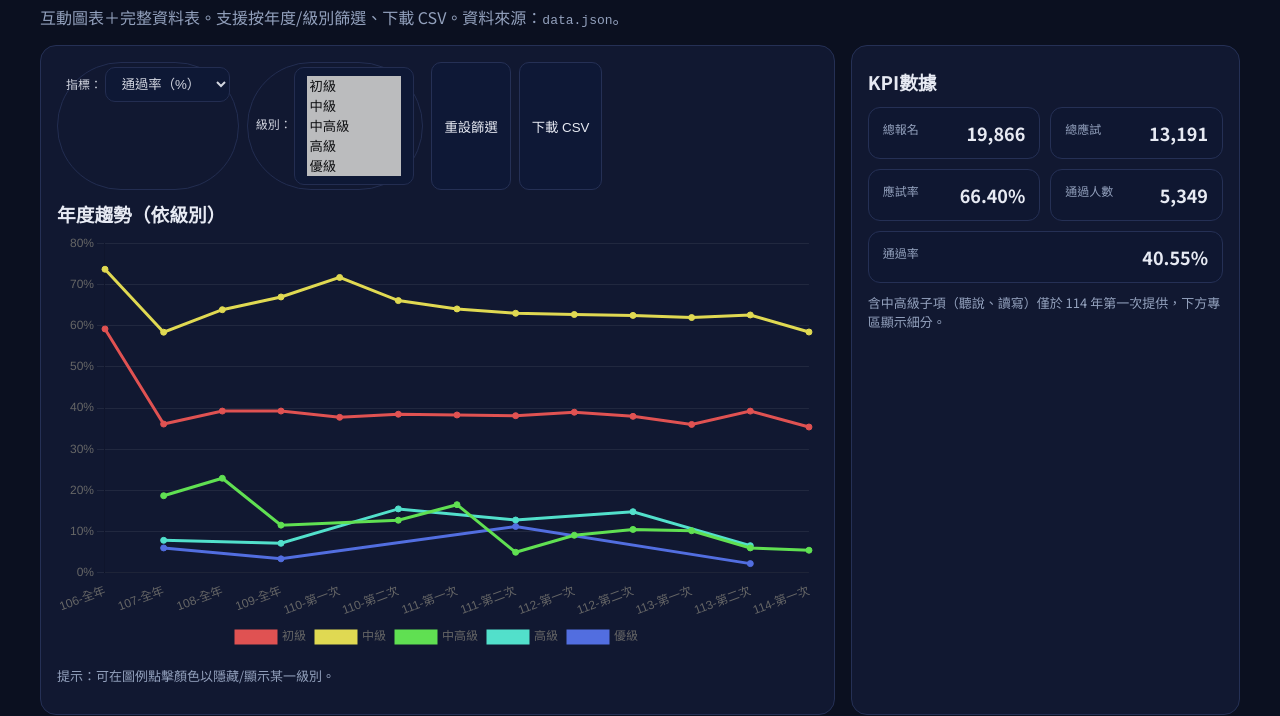
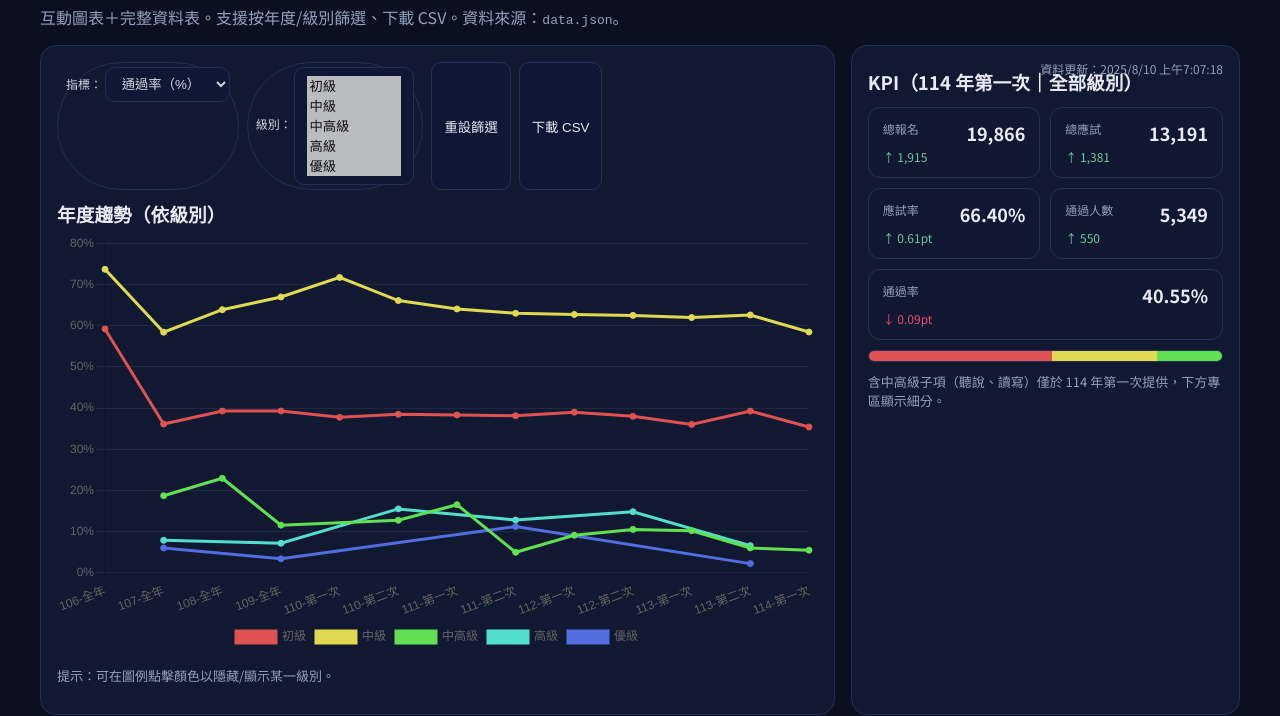
Before and after one commit to ss1111119/indigenous-language-exam-stats, a plain HTML site: page index.html in a window 1280 px wide. Shown: the part 87-803 px from the top of the page. Drawn offline with nearby package versions, Linux system fonts and the light colour scheme.

Commit message:
修正右邊顯示

```diff
--- a/index.html
+++ b/index.html
@@ -9,18 +9,20 @@
   <link href="https://fonts.googleapis.com/css2?family=Noto+Sans+TC:wght@400;600;700&display=swap" rel="stylesheet">
   <script src="https://cdn.jsdelivr.net/npm/chart.js@4.4.3/dist/chart.umd.min.js"></script>
   <style>
-    :root{ --bg:#0b1020; --panel:#111831; --ink:#e7eaf3; --muted:#93a1bd; --accent:#7aa2f7; --grid:#253055; }
+    :root{ --bg:#0b1020; --panel:#111831; --ink:#e7eaf3; --muted:#93a1bd; --accent:#7aa2f7; --grid:#253055; --ok:#74c69d; --bad:#ef476f; --meh:#9aa7bd;}
     html,body{margin:0;background:var(--bg);color:var(--ink);font-family:'Noto Sans TC',system-ui,-apple-system,Segoe UI,Roboto,Helvetica,Arial,'Apple Color Emoji','Segoe UI Emoji'}
     .wrap{max-width:1200px;margin:32px auto;padding:0 16px 64px}
     h1{font-size:clamp(24px,3vw,36px);margin:0 0 8px}
     p.lead{color:var(--muted);margin-top:0}
     .grid{display:grid;gap:16px;grid-template-columns:repeat(12,1fr)}
-    .card{grid-column:span 12;background:var(--panel);border:1px solid var(--grid);border-radius:16px;padding:16px}
+    .card{grid-column:span 12;background:var(--panel);border:1px solid var(--grid);border-radius:16px;padding:16px;position:relative}
     @media (min-width:900px){.span6{grid-column:span 6}.span4{grid-column:span 4}.span8{grid-column:span 8}}
     .row{display:flex;flex-wrap:wrap;gap:8px;align-items:center}
-    .kpi{display:grid;grid-template-columns:1fr auto;gap:4px;padding:12px 14px;border-radius:12px;background:#0f1731;border:1px solid var(--grid)}
+    .kpi{display:grid;grid-template-columns:1fr auto;gap:2px 6px;padding:12px 14px;border-radius:12px;background:#0f1731;border:1px solid var(--grid)}
     .kpi .label{color:var(--muted);font-size:12px}
     .kpi .value{font-size:18px;font-weight:700}
+    .kpi .delta{grid-column:1 / -1; font-size:12px}
+    .delta.up{color:var(--ok)} .delta.down{color:var(--bad)} .delta.flat{color:var(--meh)}
     .toolbar{display:flex;flex-wrap:wrap;gap:8px}
     select,button{background:#0e1836;color:var(--ink);border:1px solid var(--grid);border-radius:10px;padding:8px 12px}
     button:hover{filter:brightness(1.1)}
@@ -33,6 +35,9 @@
     .chip{font-size:12px;color:var(--ink);opacity:.9;border:1px solid var(--grid);padding:4px 8px;border-radius:999px}
     .foot{color:var(--muted);text-align:center;margin-top:24px}
     a{color:var(--accent)}
+    .stamp{position:absolute;top:14px;right:16px;color:var(--muted);font-size:12px}
+    .micro{margin-top:10px;border:1px solid var(--grid);border-radius:8px;overflow:hidden;height:10px;display:flex}
+    .micro span{display:block;height:100%}
   </style>
 </head>
 <body>
@@ -72,14 +77,31 @@
       </div>
 
       <div class="card span4">
-        <h3 style="margin:6px 0 12px">KPI數據</h3>
+        <div class="stamp">資料更新：<span id="dataStamp">—</span></div>
+        <h3 id="kpiTitle" style="margin:6px 0 12px">KPI（114 年第一次｜全部級別）</h3>
         <div class="grid" style="grid-template-columns:repeat(2,1fr);gap:10px">
-          <div class="kpi"><div class="label">總報名</div><div class="value" id="kpiApplied">—</div></div>
-          <div class="kpi"><div class="label">總應試</div><div class="value" id="kpiAttended">—</div></div>
-          <div class="kpi"><div class="label">應試率</div><div class="value" id="kpiExamRate">—</div></div>
-          <div class="kpi"><div class="label">通過人數</div><div class="value" id="kpiPassed">—</div></div>
-          <div class="kpi" style="grid-column:span 2"><div class="label">通過率</div><div class="value" id="kpiPassRate">—</div></div>
+          <div class="kpi">
+            <div class="label">總報名</div><div class="value" id="kpiApplied">—</div>
+            <div class="delta" id="kpiAppliedDelta">—</div>
+          </div>
+          <div class="kpi">
+            <div class="label">總應試</div><div class="value" id="kpiAttended">—</div>
+            <div class="delta" id="kpiAttendedDelta">—</div>
+          </div>
+          <div class="kpi">
+            <div class="label">應試率</div><div class="value" id="kpiExamRate">—</div>
+            <div class="delta" id="kpiExamRateDelta">—</div>
+          </div>
+          <div class="kpi">
+            <div class="label">通過人數</div><div class="value" id="kpiPassed">—</div>
+            <div class="delta" id="kpiPassedDelta">—</div>
+          </div>
+          <div class="kpi" style="grid-column:span 2">
+            <div class="label">通過率</div><div class="value" id="kpiPassRate">—</div>
+            <div class="delta" id="kpiPassRateDelta">—</div>
+          </div>
         </div>
+        <div id="kpiMicroStack" class="micro" aria-label="級別分布（報名人數占比）"></div>
         <p class="note" style="margin-top:10px">含中高級子項（聽說、讀寫）僅於 114 年第一次提供，下方專區顯示細分。</p>
       </div>
 
@@ -139,12 +161,16 @@
   </div>
 
 <script>
+const RAW_URL = 'https://raw.githubusercontent.com/ss1111119/indigenous-language-exam-stats/main/data.json';
+
 // ===== 讀取 data.json 並初始化 =====
 let rows = [];
 (async function init(){
   try{
-    const res = await fetch('https://raw.githubusercontent.com/ss1111119/indigenous-language-exam-stats/main/data.json');
+    const res = await fetch(RAW_URL);
     rows = await res.json(); // 你的 data.json 為陣列
+    const lm = res.headers.get('Last-Modified');
+    document.getElementById('dataStamp').textContent = lm ? new Date(lm).toLocaleString('zh-TW') : '—';
     boot();
   }catch(e){
     console.error('讀取 data.json 失敗：', e);
@@ -174,7 +200,6 @@ function boot(){
   buildSplit();
   renderTable();
   selfTest();
-  runTests(); // 簡易測試
 
   // 綁定事件
   document.getElementById('yearFilter').addEventListener('change', ()=>{
@@ -195,62 +220,139 @@ function boot(){
   document.getElementById('downloadCsvBtn').addEventListener('click', downloadCSV);
 }
 
+// ===== 工具：目標選擇、彙總、比較、格式 =====
+const TERM_ORDER = { '全年':0, '第一次':1, '第二次':2 };
+const LEVELS_ALL = ['初級','中級','中高級','高級','優級'];
+const palette = (i)=> `hsl(${(i*57)%360} 70% 60%)`;
+function preferTermSequence(){ return ['第一次','第二次','全年']; }
+
+function pickTarget(yf, tf){
+  // 回傳 {year, term}
+  if(yf !== 'all' && tf !== 'all') return {year:Number(yf), term:tf};
+  if(yf !== 'all'){
+    for(const t of preferTermSequence()){
+      if(rows.some(r=>String(r.year)===yf && r.term===t)) return {year:Number(yf), term:t};
+    }
+  }
+  const yearsDesc = [...new Set(rows.map(r=>r.year))].sort((a,b)=>b-a);
+  for(const y of yearsDesc){
+    for(const t of preferTermSequence()){
+      if(rows.some(r=>r.year===y && r.term===t)) return {year:y, term:t};
+    }
+  }
+  return null;
+}
+
+function getScopeRows(target){
+  return rows.filter(r=> r.year===target.year && r.term===target.term && !r.level.includes('中高級-') && r.level!=='總計');
+}
+function aggregate(scopeRows, selectedLevels){
+  const allSelected = LEVELS_ALL.every(l=> selectedLevels.includes(l)) || selectedLevels.length===0;
+  if(allSelected){
+    const total = rows.find(r=> r.year===scopeRows[0]?.year && r.term===scopeRows[0]?.term && r.level==='總計');
+    if(total) return {...total};
+  }
+  const filtered = scopeRows.filter(r=> selectedLevels.includes(r.level));
+  const sum = (arr,k)=> arr.reduce((a,x)=> a + (Number(x[k])||0), 0);
+  const applied = sum(filtered,'applied');
+  const attended = sum(filtered,'attended');
+  const passed   = sum(filtered,'passed');
+  const examRate = applied>0 ? attended/applied*100 : null;
+  const passRate = attended>0 ? passed/attended*100 : null;
+  return { applied, attended, passed, examRate, passRate, year:scopeRows[0]?.year, term:scopeRows[0]?.term };
+}
+
+function pickComparisonTargets(target){
+  // 上一期：同年上一個場次（第二次→第一次；第一次→無）
+  let prev=null;
+  if(target.term==='第二次'){
+    prev = {year:target.year, term:'第一次'};
+  }
+  // 去年同期：去年同場次（若不存在則 null）
+  const yoy = rows.some(r=>r.year===target.year-1 && r.term===target.term)
+    ? {year:target.year-1, term:target.term} : null;
+  return {prev, yoy};
+}
+function renderDelta(curr, prev, isRate=false){
+  if(prev==null || curr==null) return {text:'—', cls:'flat'};
+  const delta = curr - prev;
+  const small = isRate ? 0.1 : (prev===0 ? (delta===0?0:Infinity) : Math.abs(delta/prev*100)<0.1);
+  if(small===true) return {text:'≈', cls:'flat'};
+  const arrow = delta>0 ? '↑' : '↓';
+  const val = isRate ? Math.abs(delta).toFixed(2)+'pt' : Math.abs(delta).toLocaleString('zh-TW');
+  return {text:`${arrow} ${val}`, cls: delta>0 ? 'up':'down'};
+}
+function fmtInt(n){ return n==null? '—' : Number(n).toLocaleString('zh-TW'); }
+function fmtPct(n){ return n==null? '—' : Number(n).toFixed(2)+'%'; }
+
+// 迷你堆疊條：以報名人數占比顯示
+function renderMicroStack(scopeRows, selectedLevels){
+  const wrap = document.getElementById('kpiMicroStack');
+  wrap.innerHTML = '';
+  const data = scopeRows
+    .filter(r=> selectedLevels.includes(r.level))
+    .map((r,i)=>({level:r.level, value:Number(r.applied)||0, color:palette(i)}));
+  const total = data.reduce((a,x)=>a+x.value,0);
+  if(total<=0){ wrap.style.display='none'; return; }
+  wrap.style.display='flex';
+  data.forEach((d,i)=>{
+    const span = document.createElement('span');
+    span.style.width = (d.value/total*100)+'%';
+    span.style.background = d.color;
+    span.title = `${d.level}: ${fmtInt(d.value)}（${(d.value/total*100).toFixed(1)}%）`;
+    wrap.appendChild(span);
+  });
+}
+
 // ===== KPI（會依下拉選單 + 級別變動） =====
 function setKPIByFilters(){
-  const yf = document.getElementById('yearFilter').value; // 'all' or year string
-  const tf = document.getElementById('termFilter').value; // 'all' or term
+  const yf = document.getElementById('yearFilter').value;
+  const tf = document.getElementById('termFilter').value;
   const selectedLevels = Array.from(document.getElementById('levelSelect').selectedOptions).map(o=>o.value);
-
-  // 取得目標年度/場次（偏好順序：第一次 > 第二次 > 全年）
-  let target = null;
-  if(yf !== 'all' && tf !== 'all'){
-    target = { year: Number(yf), term: tf };
-  } else if(yf !== 'all'){
-    const pref = ['第一次','第二次','全年'];
-    for(const p of pref){
-      if(rows.some(r=>String(r.year)===yf && r.term===p)) { target = { year:Number(yf), term:p }; break; }
-    }
-  } else {
-    const yearsDesc = [...new Set(rows.map(r=>r.year))].sort((a,b)=>b-a);
-    const pref = ['第一次','第二次','全年'];
-    outer: for(const y of yearsDesc){
-      for(const p of pref){ if(rows.some(r=>r.year===y && r.term===p)){ target={year:y, term:p}; break outer; } }
-    }
-  }
+  const target = pickTarget(yf, tf);
   if(!target) return;
 
-  // 範圍列（同年同場次），排除『總計』與中高級細分
-  const scopeRows = rows.filter(r=> r.year===target.year && r.term===target.term && !r.level.includes('中高級-') && r.level!=='總計');
+  const scopeRows = getScopeRows(target);
+  const curr = aggregate(scopeRows, selectedLevels);
 
-  // 僅保留被選到的級別
-  const filtered = scopeRows.filter(r=> selectedLevels.includes(r.level));
+  // 標題
+  const levelsTitle = selectedLevels.length===0 || selectedLevels.length===LEVELS_ALL.length
+    ? '全部級別' : selectedLevels.join('、');
+  document.getElementById('kpiTitle').textContent = `KPI（${target.year} 年${target.term}｜${levelsTitle}）`;
 
-  // 若全選且有『總計』，用『總計』（避免四捨五入差）
-  let k = null;
-  const allLevels = ['初級','中級','中高級','高級','優級'];
-  const isAllSelected = allLevels.every(l=> selectedLevels.includes(l)) || selectedLevels.length===0;
-  if(isAllSelected){
-    k = rows.find(r=> r.year===target.year && r.term===target.term && r.level==='總計');
+  // 比較
+  const {prev, yoy} = pickComparisonTargets(target);
+  let prevAgg=null, yoyAgg=null;
+  if(prev){ prevAgg = aggregate(getScopeRows(prev), selectedLevels); }
+  if(yoy){ yoyAgg = aggregate(getScopeRows(yoy), selectedLevels); }
+
+  // 渲染主數字
+  document.getElementById('kpiApplied').textContent  = fmtInt(curr.applied);
+  document.getElementById('kpiAttended').textContent = fmtInt(curr.attended);
+  document.getElementById('kpiExamRate').textContent = fmtPct(curr.examRate);
+  document.getElementById('kpiPassed').textContent   = fmtInt(curr.passed);
+  document.getElementById('kpiPassRate').textContent = fmtPct(curr.passRate);
+
+  // 渲染差異（優先和上一期比較；若無上一期則顯示去年同期）
+  function paintDelta(elId, currVal, prevVal, isRate=false){
+    const el = document.getElementById(elId);
+    const base = prevAgg ? prevVal : (yoyAgg ? (isRate? yoyAgg[elId.replace('kpi','').replace('Delta','').toLowerCase()] : null) : null);
   }
+  const dApplied = renderDelta(curr.applied, prevAgg?.applied ?? yoyAgg?.applied, false);
+  const dAttend  = renderDelta(curr.attended, prevAgg?.attended ?? yoyAgg?.attended, false);
+  const dExam    = renderDelta(curr.examRate, prevAgg?.examRate ?? yoyAgg?.examRate, true);
+  const dPassed  = renderDelta(curr.passed, prevAgg?.passed ?? yoyAgg?.passed, false);
+  const dPass    = renderDelta(curr.passRate, prevAgg?.passRate ?? yoyAgg?.passRate, true);
 
-  // 否則動態彙總（加權計算比率）
-  if(!k){
-    const sum = (arr, key)=> arr.reduce((acc,x)=> acc + (Number(x[key]) || 0), 0);
-    const applied = sum(filtered,'applied');
-    const attended = sum(filtered,'attended');
-    const passed   = sum(filtered,'passed');
-    const examRate = applied>0 ? (attended/applied*100) : null;
-    const passRate = attended>0 ? (passed/attended*100) : null;
-    k = { applied, attended, passed, examRate, passRate };
-  }
+  const setD = (id, d)=>{ const e=document.getElementById(id); e.textContent=d.text; e.className='delta '+d.cls; };
+  setD('kpiAppliedDelta', dApplied);
+  setD('kpiAttendedDelta', dAttend);
+  setD('kpiExamRateDelta', dExam);
+  setD('kpiPassedDelta',  dPassed);
+  setD('kpiPassRateDelta',dPass);
 
-  const fmtInt = (n)=> n==null? '—' : Number(n).toLocaleString('zh-TW');
-  const fmtPct = (n)=> n==null? '—' : Number(n).toFixed(2)+'%';
-  document.getElementById('kpiApplied').textContent  = fmtInt(k.applied);
-  document.getElementById('kpiAttended').textContent = fmtInt(k.attended);
-  document.getElementById('kpiExamRate').textContent = fmtPct(k.examRate);
-  document.getElementById('kpiPassed').textContent   = fmtInt(k.passed);
-  document.getElementById('kpiPassRate').textContent = fmtPct(k.passRate);
+  // 迷你堆疊條
+  renderMicroStack(scopeRows, selectedLevels);
 }
 
 // ===== 年度趨勢（折線） =====
@@ -259,14 +361,12 @@ function buildTrendChart(){
   const ctx = document.getElementById('trendChart');
   const metric = document.getElementById('metricSelect').value;
   const levelsSel = Array.from(document.getElementById('levelSelect').selectedOptions).map(o=>o.value);
-  const termOrder = { '全年':0, '第一次':1, '第二次':2 };
   const labels = [...new Set(rows.map(r=>`${r.year}-${r.term}`))].sort((a,b)=>{
     const [ya,ta]=a.split('-'); const [yb,tb]=b.split('-');
     if(ya!==yb) return Number(ya)-Number(yb);
-    return termOrder[ta]-termOrder[tb];
+    return TERM_ORDER[ta]-TERM_ORDER[tb];
   });
-  const palette = (i)=> `hsl(${(i*57)%360} 70% 60%)`;
-  const lvls = ['初級','中級','中高級','高級','優級'].filter(l=>levelsSel.includes(l));
+  const lvls = LEVELS_ALL.filter(l=>levelsSel.includes(l));
   const datasets = lvls.map((lvl,i)=>({
     label:lvl,
     data: labels.map(lbl=>{
@@ -285,7 +385,7 @@ function buildTrendChart(){
       responsive:true, maintainAspectRatio:false,
       interaction:{mode:'nearest',intersect:false},
       scales:{
-        y:{ grid:{color:'rgba(255,255,255,0.07)'}, ticks:{ callback:v=> metric.includes('Rate')? v+'%': v } },
+        y:{ grid:{color:'rgba(255,255,255,0.07)'}, ticks:{ callback:v=> (metric.includes('Rate')? v+'%': v) } },
         x:{ grid:{display:false} }
       },
       plugins:{ legend:{ position:'bottom' } }
@@ -300,17 +400,14 @@ function buildStacked(){
   stackedChart && stackedChart.destroy();
   const labels = [...new Set(rows.map(r=>`${r.year}-${r.term}`))].filter(l=>!l.endsWith('合計')).sort();
   const lvls=['初級','中級','中高級','高級','優級'];
-  const palette = (i)=> `hsl(${(i*57+10)%360} 70% 55%)`;
   const datasets = lvls.map((lvl,i)=>({
-    label:lvl,
-    backgroundColor:palette(i),
+    label:lvl, backgroundColor:palette(i),
     data: labels.map(lbl=>{
       const [y,t]=lbl.split('-');
       const rec=rows.find(r=>r.year==y && r.term===t && r.level===lvl);
       return rec? rec.applied:0;
     })
   }));
-
   stackedChart = new Chart(ctx,{
     type:'bar',
     data:{labels,datasets},
@@ -329,7 +426,6 @@ function buildGrouped(){
   groupedChart && groupedChart.destroy();
   const labels = [...new Set(rows.map(r=>`${r.year}-${r.term}`))].sort();
   const lvls=['初級','中級','中高級','高級','優級'];
-  const palette=(i)=>`hsl(${(i*57+200)%360} 70% 55%)`;
   const datasets = lvls.map((lvl,i)=>({
     label:lvl, backgroundColor:palette(i),
     data: labels.map(lbl=>{
@@ -338,7 +434,6 @@ function buildGrouped(){
       return rec? rec.passRate: null;
     })
   }));
-
   groupedChart = new Chart(ctx,{
     type:'bar',
     data:{labels,datasets},
@@ -357,7 +452,6 @@ function buildSplit(){
   splitChart && splitChart.destroy();
   const items = rows.filter(r=>r.year===114 && r.term==='第一次' && r.level.startsWith('中高級-'));
   const labels = items.map(i=>i.level.replace('中高級-',''));
-
   splitChart = new Chart(ctx,{
     type:'bar',
     data:{
@@ -416,21 +510,7 @@ function toCSV(){
 function downloadCSV(){
   const blob = new Blob([toCSV()], {type:'text/csv;charset=utf-8;'});
   const url = URL.createObjectURL(blob);
-  const a = document.createElement('a');
-  a.href=url; a.download='exam_stats_106_114.csv';
-  a.click(); URL.revokeObjectURL(url);
-}
-
-// ===== 簡易測試（不影響功能） =====
-function runTests(){
-  try{
-    console.assert(typeof trendChart?.update === 'function', 'trendChart 應建立完成');
-    console.assert(typeof stackedChart?.update === 'function', 'stackedChart 應建立完成');
-    console.assert(typeof groupedChart?.update === 'function', 'groupedChart 應建立完成');
-    console.assert(typeof splitChart?.update === 'function', 'splitChart 應建立完成');
-  }catch(e){
-    console.warn('Tests: 有些圖表尚未建立（可能資料不足某些級別/場次）', e);
-  }
+  const a = document.createElement('a'); a.href=url; a.download='exam_stats_106_114.csv'; a.click(); URL.revokeObjectURL(url);
 }
 </script>
 </body>
```
